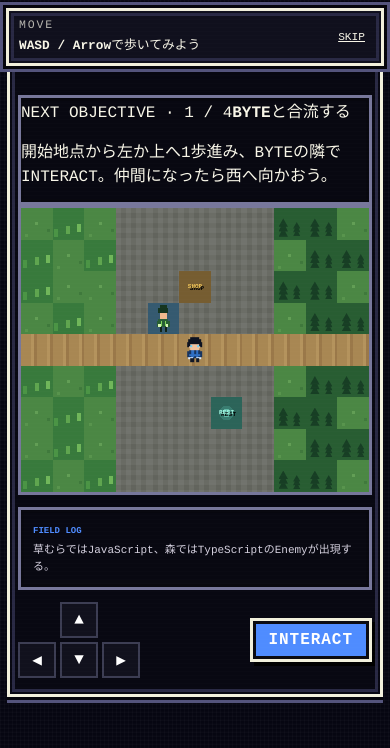
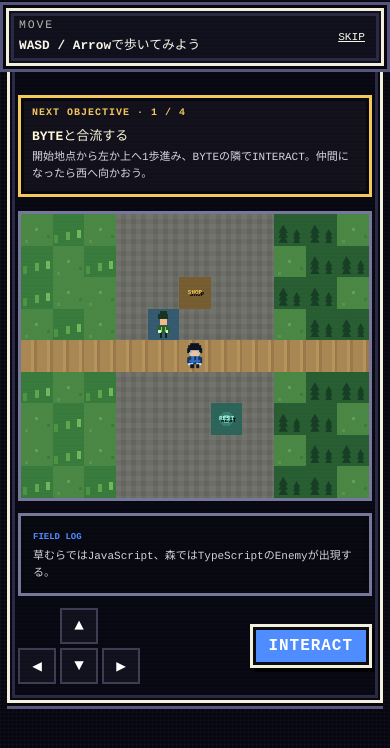
Before and after one commit to mui-1729/code-reading-rpg, a React (Vite) app: page /world in a window 390 px wide. Shown: the top 748 px of the page. Built offline with nearby package versions, Linux system fonts and the light colour scheme.

Commit message:
feat: emphasize next world objective

```diff
--- a/src/world-objective.css
+++ b/src/world-objective.css
@@ -1,3 +1,40 @@
+.world-next-objective {
+  margin: 0 0 14px;
+  padding: 12px 14px;
+  display: grid;
+  gap: 6px;
+  border-color: var(--gold);
+  background: #11101b;
+}
+
+.world-next-objective > span {
+  color: var(--gold);
+  font-size: 10px;
+  font-weight: 900;
+  letter-spacing: .1em;
+}
+
+.world-next-objective > strong {
+  color: #fff8d9;
+  font-size: 14px;
+}
+
+.world-next-objective > p {
+  margin: 0;
+  color: #d8d4e4;
+  font-size: 11px;
+  line-height: 1.55;
+}
+
+.world-next-objective.is-clear {
+  border-color: var(--green);
+}
+
+.world-next-objective.is-clear > span,
+.world-next-objective.is-clear > strong {
+  color: var(--green);
+}
+
 .world-objective-list {
   display: grid;
   gap: 9px;
@@ -55,6 +92,14 @@
 }
 
 @media (max-width: 520px) {
+  .world-next-objective {
+    padding: 10px 11px;
+  }
+
+  .world-next-objective > strong {
+    font-size: 13px;
+  }
+
   .world-objective-row header {
     display: grid;
     gap: 5px;
```
